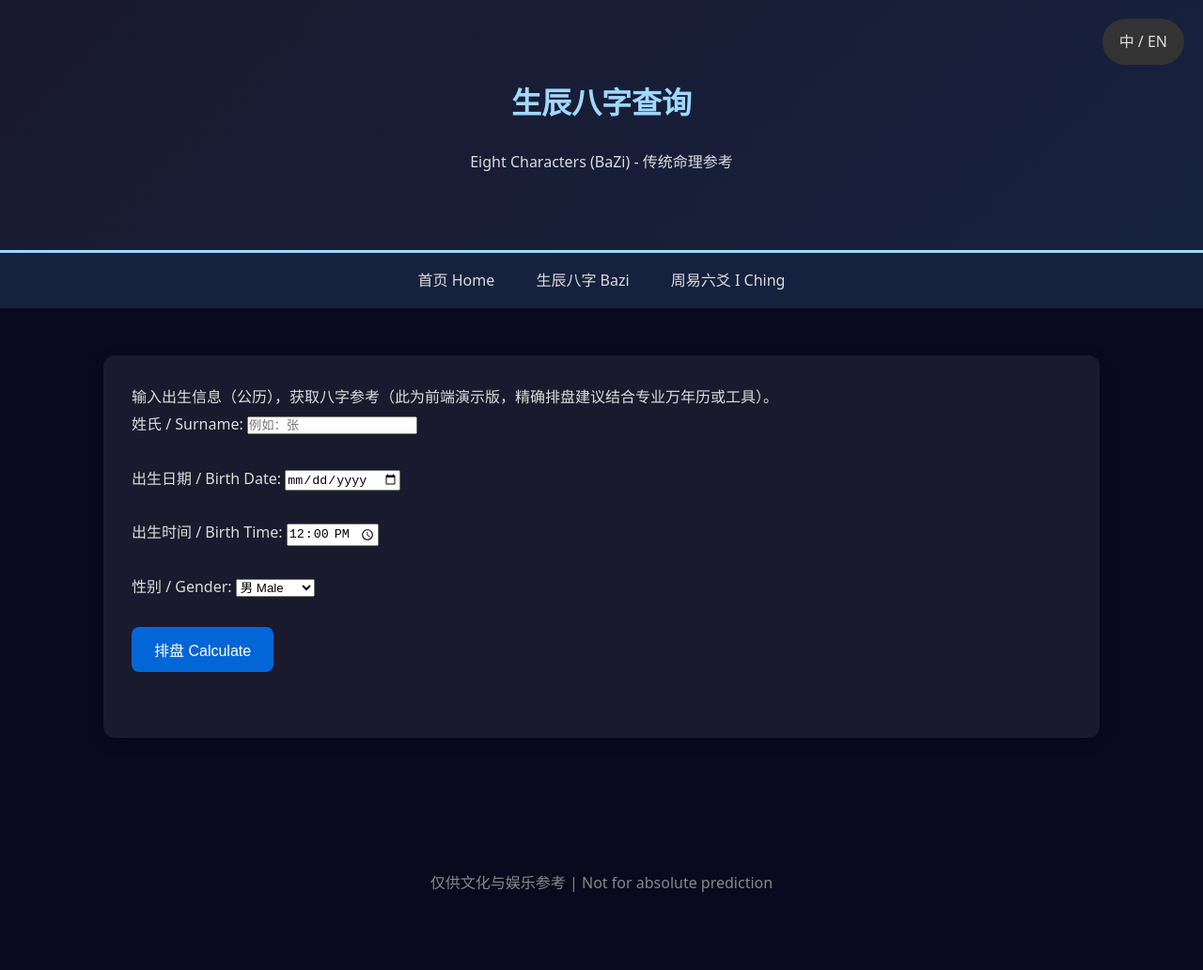
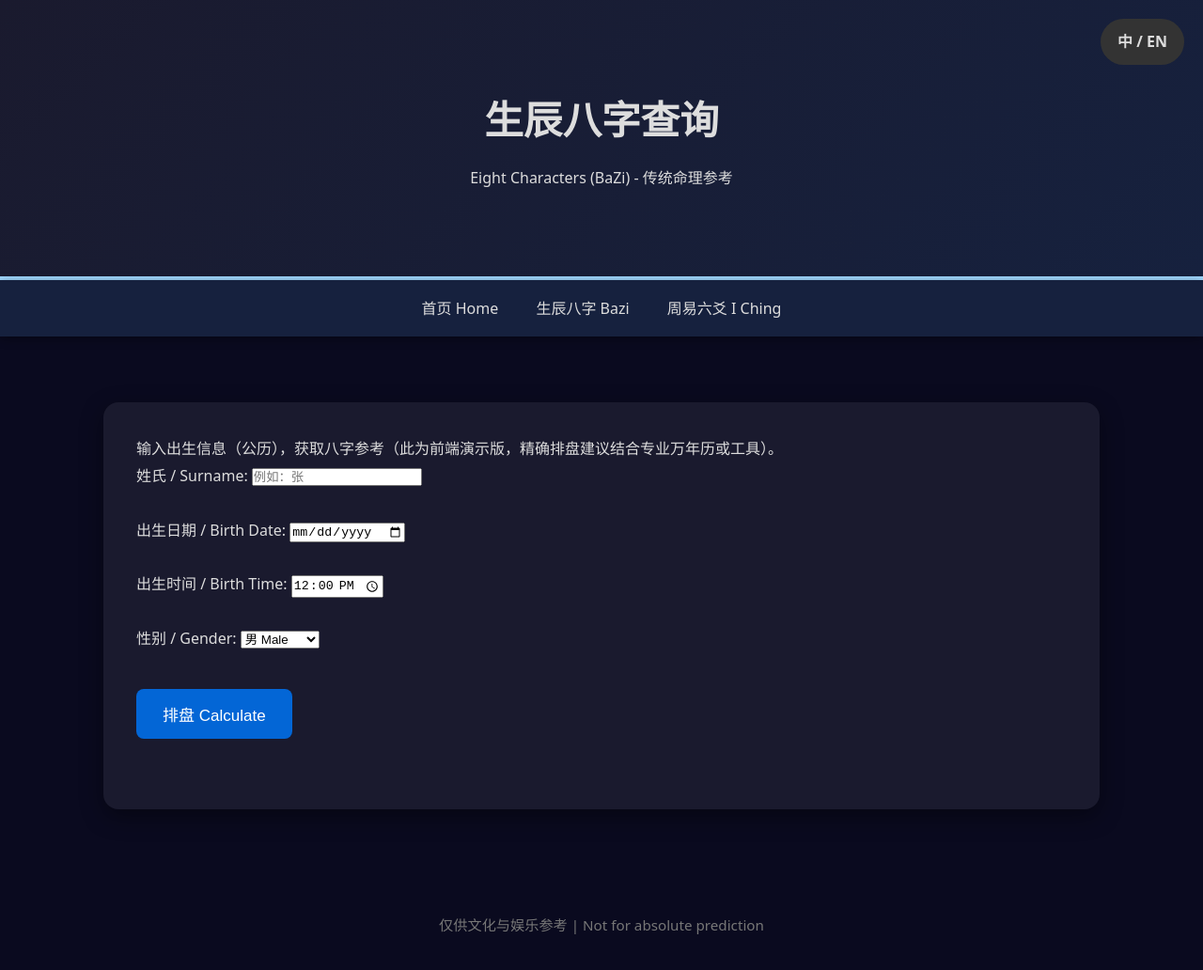
Before and after one commit to Maverick24Espegg/latticlack, a plain HTML site: page bazi.html in a window 1280 px wide. Shown: the whole page at 94% size. Drawn offline with Linux system fonts and the light colour scheme; files whose address does not match are found by name.

Commit message:
Update style.css

```diff
--- a/assets/css/style.css
+++ b/assets/css/style.css
@@ -2,6 +2,7 @@
     --primary: #a0d8ff;
     --bg: #0a0a1f;
     --card: #1a1a2e;
+    --accent: #ffcc00;
 }
 
 * { margin: 0; padding: 0; box-sizing: border-box; }
@@ -10,14 +11,13 @@ body {
     background: var(--bg);
     color: #ddd;
     line-height: 1.8;
-    padding-bottom: 60px;
 }
 
 header {
     background: linear-gradient(135deg, #1a1a2e, #16213e);
-    padding: 80px 20px;
+    padding: 90px 20px;
     text-align: center;
-    border-bottom: 3px solid var(--primary);
+    border-bottom: 4px solid var(--primary);
 }
 
 nav {
@@ -25,63 +25,62 @@ nav {
     position: sticky;
     top: 0;
     z-index: 100;
-    padding: 15px 0;
+    padding: 16px 0;
     text-align: center;
+    box-shadow: 0 2px 10px rgba(0,0,0,0.4);
 }
 
 nav a {
     color: #ddd;
-    margin: 0 20px;
+    margin: 0 18px;
     text-decoration: none;
     font-weight: 500;
+    transition: color 0.3s;
 }
 
-nav a:hover { color: var(--primary); }
+nav a:hover, nav a.active { color: var(--primary); }
 
-.container {
-    max-width: 1100px;
-    margin: 0 auto;
-    padding: 20px;
-}
+.container { max-width: 1100px; margin: 0 auto; padding: 30px 20px; }
 
 .card {
     background: var(--card);
-    border-radius: 12px;
-    padding: 30px;
-    margin: 30px 0;
-    box-shadow: 0 4px 15px rgba(0,0,0,0.3);
+    border-radius: 16px;
+    padding: 35px;
+    margin: 40px 0;
+    box-shadow: 0 8px 25px rgba(0,0,0,0.4);
 }
 
-h1, h2 { color: var(--primary); margin-bottom: 20px; }
+h1 { font-size: 2.6em; margin-bottom: 10px; }
+h2 { color: var(--primary); margin-bottom: 20px; }
 
 .bilingual {
     display: flex;
-    gap: 40px;
+    gap: 50px;
     flex-wrap: wrap;
 }
 
-.cn, .en {
-    flex: 1;
-    min-width: 300px;
-}
+.cn, .en { flex: 1; min-width: 320px; }
 
 button {
     background: #0366d6;
     color: white;
     border: none;
-    padding: 12px 24px;
+    padding: 14px 28px;
     border-radius: 8px;
     cursor: pointer;
-    font-size: 16px;
+    font-size: 17px;
+    margin-top: 10px;
 }
 
 button:hover { background: #0a84ff; }
 
+.result { margin-top: 30px; padding: 20px; background: #16213e; border-radius: 10px; border-left: 5px solid var(--accent); }
+
 footer {
     text-align: center;
-    padding: 30px;
-    color: #888;
-    margin-top: 60px;
+    padding: 40px 20px;
+    color: #777;
+    font-size: 0.95em;
 }
 
 .lang-switch {
@@ -93,4 +92,5 @@ footer {
     border-radius: 30px;
     cursor: pointer;
     z-index: 200;
+    font-weight: bold;
 }
```
